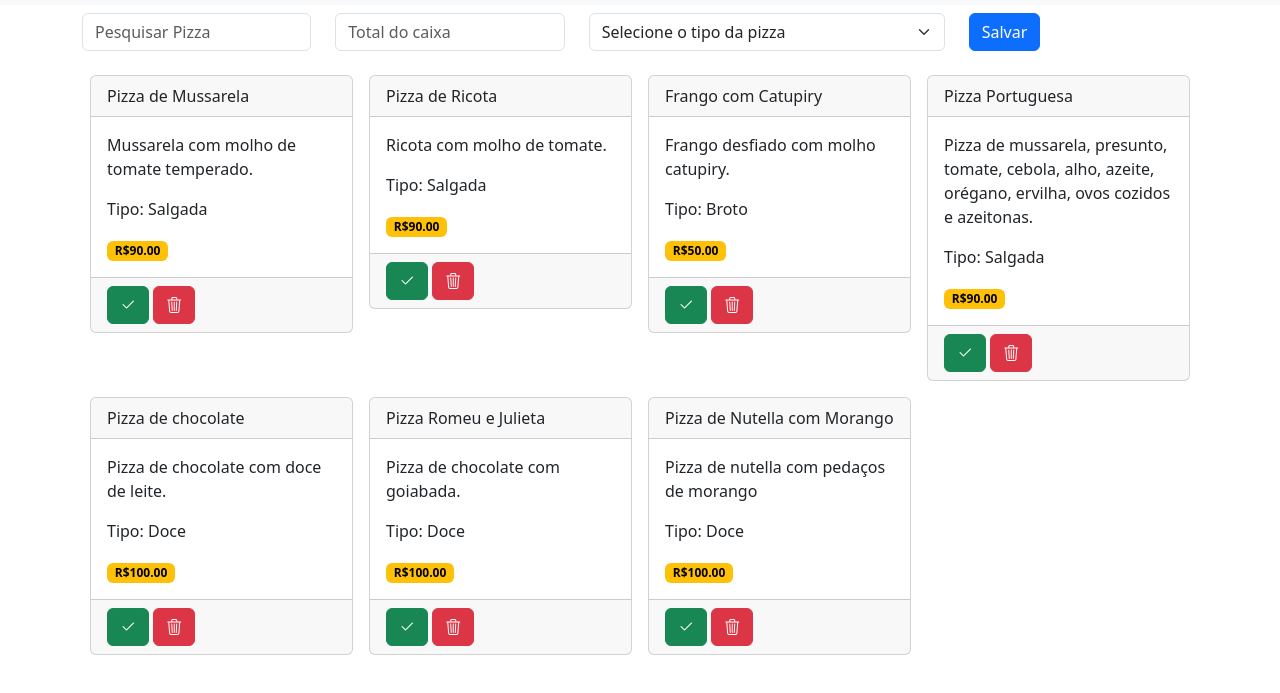
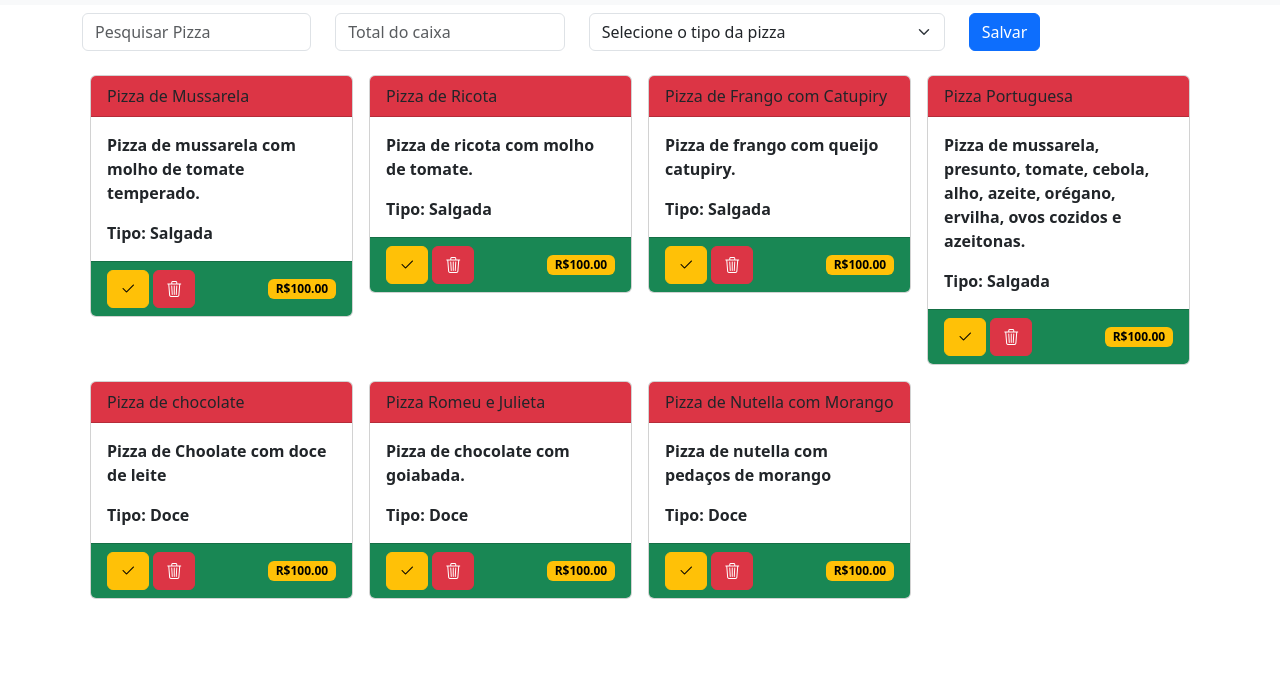
Before and after one commit to JoseGuilhermeCA/PizzaControl, a plain HTML site: page index.html in a window 1280 px wide. Shown: the part 51-744 px from the top of the page. Drawn offline with nearby package versions, Linux system fonts and the light colour scheme.

Commit message:
Styles on card's

```diff
--- a/index.html
+++ b/index.html
@@ -5,13 +5,14 @@
     <meta charset="UTF-8">
     <meta http-equiv="X-UA-Compatible" content="IE=edge">
     <meta name="viewport" content="width=device-width, initial-scale=1.0">
-    <title>Epic Task</title>
+    <title>Pizza Control</title>
     <link href="https://cdn.jsdelivr.net/npm/bootstrap@5.3.0-alpha3/dist/css/bootstrap.min.css" rel="stylesheet"
         integrity="sha384-KK94CHFLLe+nY2dmCWGMq91rCGa5gtU4mk92HdvYe+M/SXH301p5ILy+dN9+nJOZ" crossorigin="anonymous">
     <script src="https://cdn.jsdelivr.net/npm/bootstrap@5.3.0-alpha3/dist/js/bootstrap.bundle.min.js"
         integrity="sha384-ENjdO4Dr2bkBIFxQpeoTz1HIcje39Wm4jDKdf19U8gI4ddQ3GYNS7NTKfAdVQSZe"
         crossorigin="anonymous"></script>
     <link rel="stylesheet" href="https://cdn.jsdelivr.net/npm/bootstrap-icons@1.10.4/font/bootstrap-icons.css">
+    <link rel="stylesheet" href="style.css">
 </head>
 
 <body>
@@ -66,150 +67,164 @@
         <div class="row mx-auto my-2 g-3">
             <div class="col-lg-3 col-md-6 col-sm-12">
                 <div class="card">
-                    <div class="card-header">
+                    <div class="card-header bg-danger">
                         Pizza de Mussarela
                     </div>
                     <div class="card-body">
-                        <p class="card-text">Mussarela com molho de tomate temperado.</p>
+                        <p class="card-text">Pizza de mussarela com molho de tomate temperado.</p>
                         <p class="card-text">Tipo: Salgada</p>
-                        <span class="badge text-bg-warning">R$90.00</span>
                     </div>
-                    <div class="card-footer">
-                        <a href="#" class="btn btn-success" title="Pedido pronto para envio">
+                    <div class="card-footer bg-success d-flex justify-content-between align-items-center">
+                        <div>
+                            <a href="#" class="btn btn-warning" title="Pedido pronto para envio">
                                 <i class="bi bi-check2"></i>
                             </a>
-                        <a href="#" class="btn btn-danger" title="Pizza cancelada">
+                            <a href="#" class="btn btn-danger" title="Pedido cancelado">
                                 <i class="bi bi-trash3"></i>
                             </a>
+                        </div>
+                        <span class="badge text-bg-warning text-center">R$100.00</span>
                     </div>
                 </div>
             </div>
             <div class="col-lg-3 col-md-6 col-sm-12">
                 <div class="card">
-                    <div class="card-header">
+                    <div class="card-header bg-danger">
                         Pizza de Ricota
                     </div>
                     <div class="card-body">
-                        <p class="card-text">Ricota com molho de tomate.</p>
+                        <p class="card-text">Pizza de ricota com molho de tomate.</p>
                         <p class="card-text">Tipo: Salgada</p>
-                        <span class="badge text-bg-warning">R$90.00</span>
                     </div>
-                    <div class="card-footer">
-                        <a href="#" class="btn btn-success" title="Pedido pronto para envio">
-                            <i class="bi bi-check2"></i>
-                        </a>
-                        <a href="#" class="btn btn-danger" title="Pizza cancelada">
-                            <i class="bi bi-trash3"></i>
-                        </a>
-                    </div>  <!-- card footer -->
-                </div> <!-- card -->
-            </div> <!-- col -->
-
-            <div class="col-lg-3 col-md-6 col-sm-12">
-                <div class="card">
-                    <div class="card-header">
-                        Frango com Catupiry
-                    </div>
-                    <div class="card-body">
-                        <p class="card-text">Frango desfiado com molho catupiry.</p>
-                        <p class="card-text">Tipo: Broto</p>
-                        <span class="badge text-bg-warning">R$50.00</span>
-                    </div>
-                    <div class="card-footer">
-                        <a href="#" class="btn btn-success" title="Pedido pronto para envio">
+                    <div class="card-footer bg-success d-flex justify-content-between align-items-center">
+                        <div>
+                            <a href="#" class="btn btn-warning" title="Pedido pronto para envio">
                                 <i class="bi bi-check2"></i>
                             </a>
                             <a href="#" class="btn btn-danger" title="Pedido cancelado">
                                 <i class="bi bi-trash3"></i>
                             </a>
-                    </div>  <!-- card footer -->
-                </div> <!-- card -->
-            </div> <!-- col -->
+                        </div>
+                        <span class="badge text-bg-warning text-center">R$100.00</span>
+                    </div>
+                </div>
+            </div>
 
             <div class="col-lg-3 col-md-6 col-sm-12">
                 <div class="card">
-                    <div class="card-header">
-                        Pizza Portuguesa
+                    <div class="card-header bg-danger">
+                        Pizza de Frango com Catupiry
                     </div>
                     <div class="card-body">
-                        <p class="card-text">Pizza de mussarela, presunto, tomate, cebola, alho, azeite, orégano, ervilha, ovos cozidos e azeitonas. </p>
+                        <p class="card-text">Pizza de frango com queijo catupiry.</p>
                         <p class="card-text">Tipo: Salgada</p>
-                        <span class="badge text-bg-warning">R$90.00</span>
                     </div>
-                    <div class="card-footer">
-                        <a href="#" class="btn btn-success" title="Pedido pronto para envio">
+                    <div class="card-footer bg-success d-flex justify-content-between align-items-center">
+                        <div>
+                            <a href="#" class="btn btn-warning" title="Pedido pronto para envio">
                                 <i class="bi bi-check2"></i>
                             </a>
                             <a href="#" class="btn btn-danger" title="Pedido cancelado">
                                 <i class="bi bi-trash3"></i>
                             </a>
-                    </div>  <!-- card footer -->
-                </div> <!-- card -->
-            </div> <!-- col -->
+                        </div>
+                        <span class="badge text-bg-warning text-center">R$100.00</span>
+                    </div>
+                </div>
+            </div>
 
             <div class="col-lg-3 col-md-6 col-sm-12">
                 <div class="card">
-                    <div class="card-header">
-                        Pizza de chocolate
+                    <div class="card-header bg-danger">
+                        Pizza Portuguesa
                     </div>
                     <div class="card-body">
-                        <p class="card-text">Pizza de chocolate com doce de leite.</p>
-                        <p class="card-text">Tipo: Doce</p>
-                        <span class="badge text-bg-warning">R$100.00</span>
+                        <p class="card-text">Pizza de mussarela, presunto, tomate, cebola, alho, azeite, orégano, ervilha, ovos cozidos e azeitonas.</p>
+                        <p class="card-text">Tipo: Salgada</p>
                     </div>
-                    <div class="card-footer">
-                        <a href="#" class="btn btn-success" title="Pedido pronto para envio">
+                    <div class="card-footer bg-success d-flex justify-content-between align-items-center">
+                        <div>
+                            <a href="#" class="btn btn-warning" title="Pedido pronto para envio">
                                 <i class="bi bi-check2"></i>
                             </a>
                             <a href="#" class="btn btn-danger" title="Pedido cancelado">
                                 <i class="bi bi-trash3"></i>
                             </a>
-                    </div>  <!-- card footer -->
-                </div> <!-- card -->
-            </div> <!-- col -->
+                        </div>
+                        <span class="badge text-bg-warning text-center">R$100.00</span>
+                    </div>
+                </div>
+            </div>
 
             <div class="col-lg-3 col-md-6 col-sm-12">
                 <div class="card">
-                    <div class="card-header">
+                    <div class="card-header bg-danger">
+                        Pizza de chocolate
+                    </div>
+                    <div class="card-body">
+                        <p class="card-text">Pizza de Choolate com doce de leite</p>
+                        <p class="card-text">Tipo: Doce</p>
+                    </div>
+                    <div class="card-footer bg-success d-flex justify-content-between align-items-center">
+                        <div>
+                            <a href="#" class="btn btn-warning" title="Pedido pronto para envio">
+                                <i class="bi bi-check2"></i>
+                            </a>
+                            <a href="#" class="btn btn-danger" title="Pedido cancelado">
+                                <i class="bi bi-trash3"></i>
+                            </a>
+                        </div>
+                        <span class="badge text-bg-warning text-center">R$100.00</span>
+                    </div>
+                </div>
+            </div>
+
+            <div class="col-lg-3 col-md-6 col-sm-12">
+                <div class="card">
+                    <div class="card-header bg-danger">
                         Pizza Romeu e Julieta
                     </div>
                     <div class="card-body">
                         <p class="card-text">Pizza de chocolate com goiabada.</p>
                         <p class="card-text">Tipo: Doce</p>
-                        <span class="badge text-bg-warning">R$100.00</span>
                     </div>
-                    <div class="card-footer">
-                        <a href="#" class="btn btn-success" title="Pedido pronto para envio">
+                    <div class="card-footer bg-success d-flex justify-content-between align-items-center">
+                        <div>
+                            <a href="#" class="btn btn-warning" title="Pedido pronto para envio">
                                 <i class="bi bi-check2"></i>
                             </a>
                             <a href="#" class="btn btn-danger" title="Pedido cancelado">
                                 <i class="bi bi-trash3"></i>
                             </a>
-                    </div>  <!-- card footer -->
-                </div> <!-- card -->
-            </div> <!-- col -->
+                        </div>
+                        <span class="badge text-bg-warning text-center">R$100.00</span>
+                    </div>
+                </div>
+            </div>
+
 
             <div class="col-lg-3 col-md-6 col-sm-12">
                 <div class="card">
-                    <div class="card-header">
+                    <div class="card-header bg-danger">
                         Pizza de Nutella com Morango
                     </div>
                     <div class="card-body">
                         <p class="card-text">Pizza de nutella com pedaços de morango</p>
                         <p class="card-text">Tipo: Doce</p>
-                        <span class="badge text-bg-warning">R$100.00</span>
                     </div>
-                    <div class="card-footer">
-                        <a href="#" class="btn btn-success" title="Pedido pronto para envio">
+                    <div class="card-footer bg-success d-flex justify-content-between align-items-center">
+                        <div>
+                            <a href="#" class="btn btn-warning" title="Pedido pronto para envio">
                                 <i class="bi bi-check2"></i>
                             </a>
                             <a href="#" class="btn btn-danger" title="Pedido cancelado">
                                 <i class="bi bi-trash3"></i>
                             </a>
-                    </div>  <!-- card footer -->
-                </div> <!-- card -->
-            </div> <!-- col -->
-        </div> <!-- row -->
+                        </div>
+                        <span class="badge text-bg-warning text-center">R$100.00</span>
+                    </div>
+                </div>
+            </div>
 
     </main>
 
--- /dev/null
+++ b/style.css
@@ -0,0 +1,3 @@
+.card-text{
+    font-weight: bold;
+}
```
Lines whose indentation alone changed are shown as unchanged.
